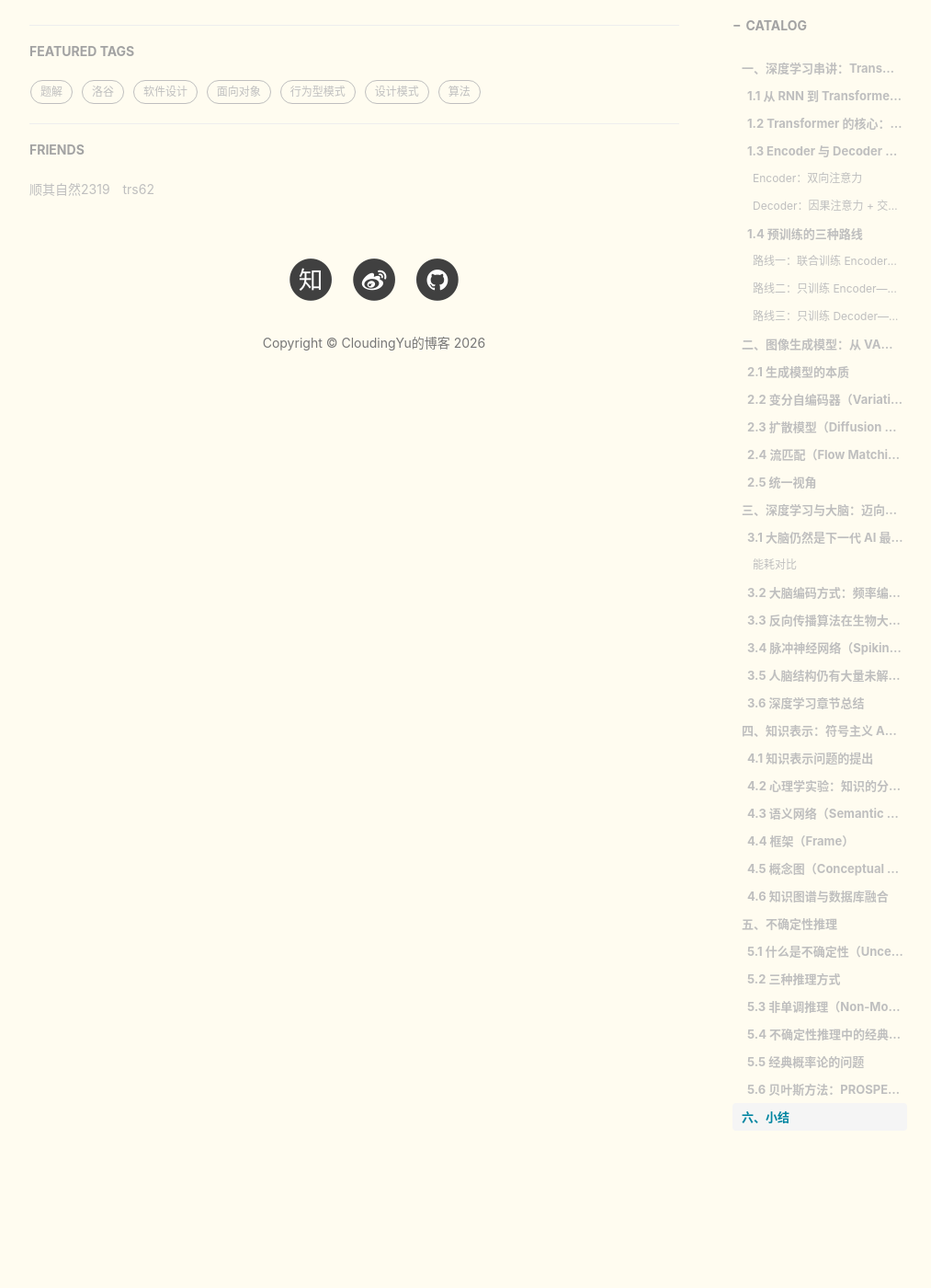
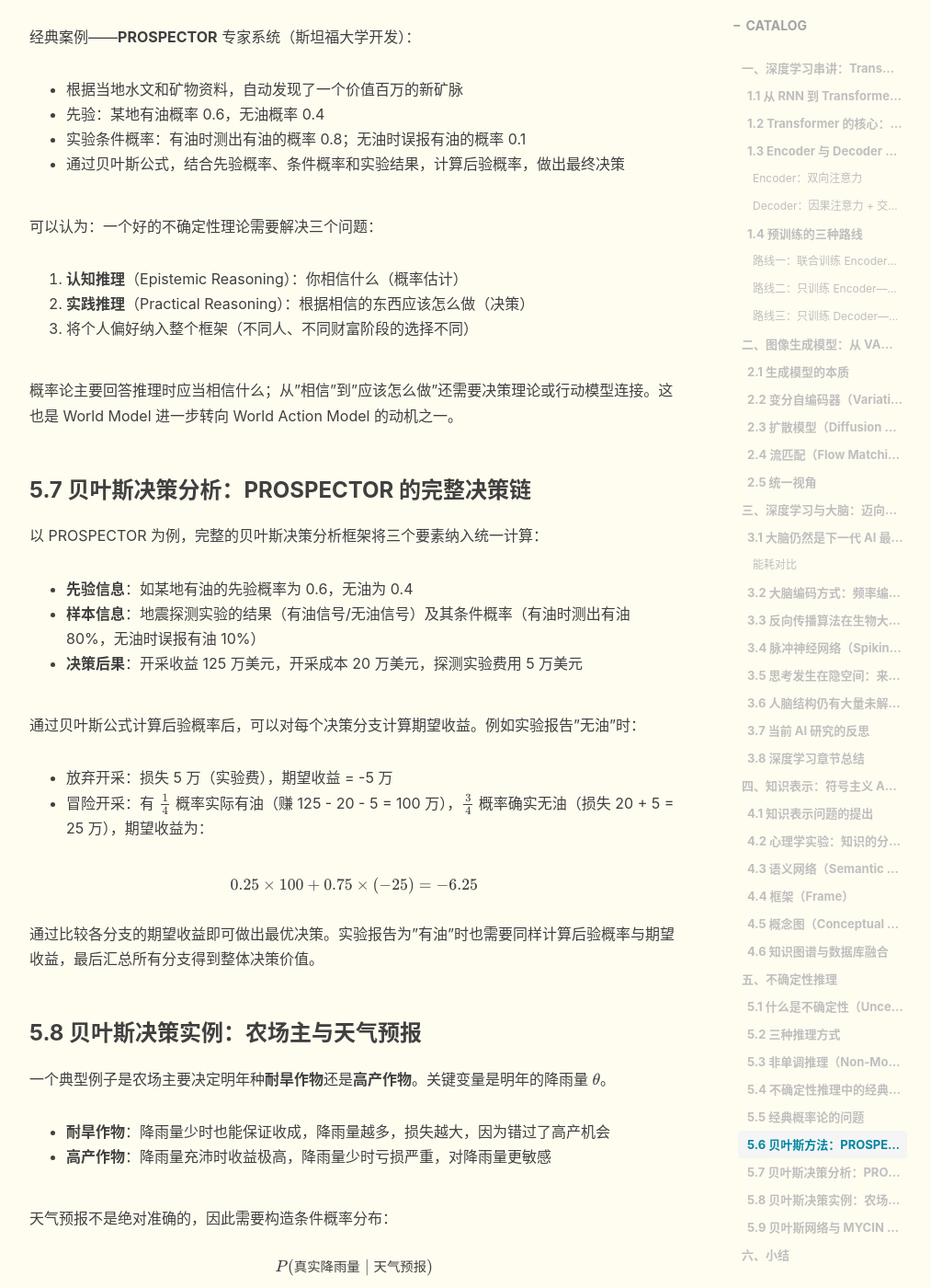
Before and after one commit to cloudingyu/cloudingyu.github.io, a Jekyll site: the page built from _notes/ai/2026-05-22.md, in a window 1280 px wide and 1400 px high, scrolled down 15092 px. Shown: the whole window at 92% size, without its empty margins (233-1246 px from the left). Built offline with Jekyll 4.4.1, drawn with Linux system fonts in a browser that asks for light colours; nearby versions of some CDN libraries; formulas are drawn with MathJax 3; comment, search, counter and statistics services are not loaded; a style sheet for code colours, icons or effects is not loaded; some of the changed text lies outside the part shown.

Commit message:
update 5.22 ai notes

```diff
--- a/_notes/ai/2026-05-22.md
+++ b/_notes/ai/2026-05-22.md
@@ -1,7 +1,7 @@
 ---
 layout: post
-title: '知识表示'
-subtitle: 'Transformer演进、图像生成与符号主义知识表示'
+title: '智能表示'
+subtitle: '从深度模型到符号知识表示的智能系统主线'
 course: '人工智能'
 course_description: '机器学习、搜索、神经网络与智能系统基础。'
 date: 2026-05-22
@@ -15,11 +15,11 @@
 
 回顾整个发展脉络的起点：**循环神经网络**（Recurrent Neural Network, RNN）处理序列的方式，是对序列中的每个元素逐步读入，将其融合到模型的记忆单元中，形成一个历史序列与当前输入的信息摘要（压缩包），再读入下一个元素并更新记忆。
 
-> 这个机制本身是"比较完美的一个想法"，很直观。
+这个机制直观地把历史信息压缩进固定维度的记忆状态中。
 
 但关键瓶颈在于：记忆单元的**向量维度有限**，对长程信息无法有效保留。Transformer 的突破性思想是：**不持续处理所有信息，而是去检索**。
 
-> **总结**：Attention 机制本质上就是"检索"在向量级别深度框架中的一种实现。
+Attention 机制本质上可以理解为向量空间中的检索：用当前位置的查询向量在上下文中寻找相关信息，并按相关性聚合内容。
 
 ### 1.2 Transformer 的核心：Q、K、V
 
@@ -57,14 +57,14 @@
 #### 路线一：联合训练 Encoder + Decoder
 
 **T5** (Text-to-Text Transfer Transformer)：
-- 思路非常"暴力"：在原输入语句中随机删掉一些词或位置上的内容，让 Decoder 生成被 mask 掉的那些部分。
+- 基本思路是在原输入语句中随机删掉一些词或位置上的内容，让 Decoder 生成被 mask 掉的那些部分。
 - 这很像后来的 Masked Language Model，但 T5 是联合训练 Encoder 和 Decoder。
 
 **BART** (Bidirectional and Auto-Regressive Transformer)：
-- 在 T5 的基础上更加"暴力"：对输入句子经过各种加噪声和篡改——随机挖掉词、随机替换词、打乱词序位置，然后让 Decoder 恢复原始句子。
+- 在 T5 的基础上进一步增强扰动：对输入句子进行各种加噪声和篡改——随机挖掉词、随机替换词、打乱词序位置，然后让 Decoder 恢复原始句子。
 - 本质上是一个**降噪自编码器**（Denoising Autoencoder）。
 
-> 遗憾的是，这两种设计都没有被后来的大模型时代所接受。
+这两种 Encoder-Decoder 预训练设计在大模型时代并未成为主流路线。
 
 #### 路线二：只训练 Encoder——BERT
 
@@ -74,11 +74,11 @@
 - **序列标注**：如中文分词、信息抽取（合同要素抽取等）
 - 但它**无法做生成任务**，因为它只是 Encoder
 
-> 历史顺序是：GPT 最早，然后才是 BERT，再后是 T5 和 BART。但由于 Google 影响力大，长时间都被 BERT 和 Google 带偏了，GPT 的第一篇文章几乎默默无闻。
+从时间顺序看，GPT 早于 BERT，之后才出现 T5 和 BART。由于 BERT 在学术界和工业界影响很大，Decoder-only 的 GPT 路线在早期受到的关注相对较少。
 
 #### 路线三：只训练 Decoder——GPT（最终胜出）
 
-**GPT** (Generative Pre-trained Transformer) 最早（比 BERT 还早约两个月），它完全抛弃 Encoder，只用 Decoder 的因果注意力。分析 GPT 最终胜出的三个原因：
+**GPT** (Generative Pre-trained Transformer) 最早（比 BERT 还早约两个月），它完全抛弃 Encoder，只用 Decoder 的因果注意力。分析 GPT 最终胜出的四个原因：
 
 **第一，解码效率高（KV Cache）**：
 - 由于是单向因果注意力，已经处理过的 token 的 Q、K、V 不会再发生变化，可以放入缓存复用。
@@ -93,10 +93,10 @@
 - **所有 NLP 任务都可以转化为"给上文补下文"的生成任务**。
 
 **第四，涌现出 Zero-shot 能力（最重要）**：
-- GPT 在学习了数十种不同任务后，居然能够**泛化到训练中从未见过的新任务上**——只需要修改提示词。
+- GPT 在学习了数十种不同任务后，能够**泛化到训练中从未见过的新任务上**——只需要修改提示词。
 - 这种 **Zero-shot Ability** 正是当代大语言模型成功的最核心因素。
 
-> **关键**：这才是现在大模型成功的最重要的一篇文章——发现了 zero-shot 能力。
+Zero-shot 能力的发现，是 Decoder-only 语言模型走向通用任务接口的重要转折点。
 
 ## 二、图像生成模型：从 VAE 到扩散模型到流匹配
 
@@ -150,13 +150,13 @@
 - 在流匹配基础上加上随机因素 → **扩散模型**（解随机微分方程）
 - 在扩散模型基础上将时间步设为 1 → **VAE**
 
-> **评价**：现在像 Sora 这样的顶级图像和视频生成模型，已经从扩散模型走到了流匹配模型。图像生成领域的理论进步比 GPT 领域更大——"那些 agent、skill、tool 基本都是工程，没有像图像生成这样推陈出新"。
+以 Sora 等图像和视频生成模型为代表，生成模型正在从扩散模型走向流匹配模型。相较于围绕大语言模型的许多工程化扩展，图像生成领域在概率路径和微分方程建模上的理论演进更明显。
 
 ## 三、深度学习与大脑：迈向真正的智能
 
 ### 3.1 大脑仍然是下一代 AI 最可参考的对象
 
-> GPT 肯定不是终结。它只是人类短短 20-30 年中的一个技术，今后一定还会发生变化。
+GPT 并不是智能系统发展的终点，而是近几十年神经网络技术演进中的一个阶段性形态。
 
 #### 能耗对比
 
@@ -188,14 +188,22 @@
 
 BP 算法在生物大脑中无法实现的原因：
 
+**第零，锥体神经元提供了一种可能的梯度替代方案**：
+
+大脑新皮层中约 80% 的神经元属于**锥体神经元**（Pyramidal Neuron），也称金字塔型神经元。这类神经元的树突系统分为两部分：
+- **顶端树突**（Apical Dendrite）：接收高层神经元的反馈信号
+- **底端树突**（Basal Dendrite）：接收低层神经元的输入信号
+
+如果这两组反馈在神经元内部产生电压差，在某种意义上可以替代反向传播中的梯度信号。由于新皮层中大量神经元都具有这种结构，梯度方向的信息至少在局部神经元层面存在可能的表示方式。但这只解决了"局部梯度"问题，距离完整的反向传播机制仍有关键障碍。
+
 **第一，权重对称性问题**：
 - BP 要求前向传播和反向传播使用**完全相同的权重**
 - 生物神经元只有单向连接，从未观察到前向和反馈使用同一权重
 - 虽然有一篇 Nature Communication 证明反向权重即使随机给定也能实现 BP，但这仅解决了部分问题
 
 **第二，全局同步协调问题**：
-- BP 需要一个全局调度器：先告诉"现在前向"，存好梯度；再说"开始反向"
-- 生物大脑不可能在学习时让部分神经元停机等待统一信号——否则老虎来了都不知道跑
+- BP 需要一个全局调度器：先执行前向传播并保存中间量，再统一启动反向传播
+- 生物大脑不可能在学习时让部分神经元停机等待统一信号，否则会削弱对外界刺激的即时响应能力
 
 **第三，梯度链式法则需要全局协调**：
 - 链式求导本质上要协调所有参与神经元，就像一个"指挥家"统一指挥
@@ -214,19 +222,34 @@
 - 在简单任务上已经打败了同等规模的传统人工神经网络
 - IBM 的 TrueNorth 项目已经做到 1B 规模，离主流 15B 模型虽有差距，但在持续推进
 
-> **注意**：我们实验室也做 SNN，但越研究越觉得不太靠谱。它现在更多走向了低能耗场景，很难在性能上与 GPT 这样的大模型竞争。
+SNN 当前更适合低能耗场景；从通用智能性能看，它仍很难与 GPT 这类大模型竞争。
 
-### 3.5 人脑结构仍有大量未解之谜
+### 3.5 思考发生在隐空间：来自 Nature 的证据
+
+有研究系统性地讨论了**人类思考发生在隐空间**（Latent Space）中的可能性。这里的隐空间指神经元之间的交互活动；语言只是这个隐空间中思维过程的解码输出，是一种外在表现。
+
+动物在没有语言的情况下也能对外界危险做出反应，说明认知过程并不依赖显式语言才能发生。大模型的工作方式与此有相似之处：内部计算发生在 hidden states 中，离散词汇输出只是最后的解码结果。
+
+### 3.6 人脑结构仍有大量未解之谜
 
 - 当前大模型基本都是**前馈**（Feedforward）的，而大脑中存在大量**循环结构**（Recurrent loops）
 - 大脑中有三个自循环神经环路（highly responsive structures），它们不接受外界输入，却对其他神经元有显著的调节作用——这些环路在学习中扮演什么角色，至今不清楚
 - 脑科学计划从低到高：小鼠 → 大鼠 → 猫 → 人。小鼠基本搞定了，猫现在搞不定，人还遥遥无期
 
-### 3.6 深度学习章节总结
+### 3.7 当前 AI 研究的反思
+
+**关于 Auto-Research / Auto-Scientist**：当前一些 auto-research 系统本质上仍接近大规模并行的 ablation experiment 或**网格搜索**（Grid Search）：自动组合神经网络的超参数，跑出表现最好的配置并报告结果。这类系统可以提高实验效率，但未必等同于真正的科学洞察。它可能逐步达到中等研究助理的实验执行能力，但离自主提出高质量科学问题仍有距离。
+
+**关于当前大模型的问题**：
+- GPT 的自回归生成范式天然倾向于"继续往后接"，因此幻觉问题很难仅靠生成机制本身彻底消除
+- 语言并不是最高效的思维载体。用 token 序列实现推理，效率低于隐空间中的并行计算
+- GPT 是当前技术演进中的阶段性形态，而不是智能系统的终点
+
+### 3.8 深度学习章节总结
 
 深度学习本质是用**分层**（Hierarchical）的方式，通过**函数复合**从低层特征逐步学到高层抽象表征的方法。其训练范式主要是**预训练 + 下游任务微调**。
 
-> **关键**：深度学习不是人工智能的全部。深度学习在表示学习里，表示学习在机器学习里，机器学习在人工智能里。后面将进入**符号主义**（Symbolism）的内容——人工智能的另一条实现路径。
+深度学习不是人工智能的全部。深度学习属于表示学习，表示学习属于机器学习，而机器学习只是人工智能的一部分。**符号主义**（Symbolism）提供了人工智能的另一条实现路径。
 
 ## 四、知识表示：符号主义 AI 的基石
 
@@ -275,7 +298,7 @@
 - 重名、歧义问题难以处理
 - 语义关系类型繁多，缺乏统一标准
 
-> **评价**：知识图谱没有在哪个公司真正很好稳定地落过地。代价很高，但没有真正落地。
+知识图谱在大规模稳定落地中成本较高，常见难点包括知识维护、实体对齐、关系标准化和跨源冲突处理。
 
 ### 4.4 **框架**（Frame）
 
@@ -342,7 +365,7 @@
 100 万张彩票中只有一张中奖。单独评估每一张彩票时，理性的人都会认为"这张不会中奖"（概率极低），但这个判断应用到全部彩票上就错了——因为总有一张会中奖。这被称为**集体否认**（Collective Denial）。
 
 **前言悖论（Preface Paradox）**：
-一位学者花五年写了一本 800-1000 页的书，书中所有定理都丝丝入扣、互相支撑。但统计学家朋友指出：按照统计经验，这么长、这么有趣的一本书，几乎必然有至少一个定理是错的。由于作者不能指出哪个定理错、错多少，按照逻辑，整本书的所有定理都可以被认为是错的——五年心血写了 nothing。
+一位学者花五年写了一本 800-1000 页的书，书中所有定理都丝丝入扣、互相支撑。但统计学家朋友指出：按照统计经验，这么长、这么有趣的一本书，几乎必然有至少一个定理是错的。由于作者不能指出哪个定理错、错多少，按照逻辑，整本书的所有定理都可以被认为是错的——长期写作成果反而陷入整体可信性危机。
 
 **循环否认（Circular Denial）**：
 多个人互相作证但构成循环——A 说 B 不可靠，B 说 C 不可靠，C 说 A 不可靠。当其中某人说"外面在下雨"时，你如何判断真假？
@@ -372,8 +395,58 @@
 2. **实践推理**（Practical Reasoning）：根据相信的东西应该怎么做（决策）
 3. 将个人偏好纳入整个框架（不同人、不同财富阶段的选择不同）
 
-> 概率论只告诉我们推理时相信什么，但"相信"和"应该怎么做"之间还缺一个好理论将它们关联起来。这也是现在 World Model 转向 World Action Model 的原因。
+概率论主要回答推理时应当相信什么；从"相信"到"应该怎么做"还需要决策理论或行动模型连接。这也是 World Model 进一步转向 World Action Model 的动机之一。
+
+### 5.7 贝叶斯决策分析：PROSPECTOR 的完整决策链
+
+以 PROSPECTOR 为例，完整的贝叶斯决策分析框架将三个要素纳入统一计算：
+
+- **先验信息**：如某地有油的先验概率为 0.6，无油为 0.4
+- **样本信息**：地震探测实验的结果（有油信号/无油信号）及其条件概率（有油时测出有油 80%，无油时误报有油 10%）
+- **决策后果**：开采收益 125 万美元，开采成本 20 万美元，探测实验费用 5 万美元
+
+通过贝叶斯公式计算后验概率后，可以对每个决策分支计算期望收益。例如实验报告"无油"时：
+- 放弃开采：损失 5 万（实验费），期望收益 = -5 万
+- 冒险开采：有 $\frac{1}{4}$ 概率实际有油（赚 125 - 20 - 5 = 100 万），$\frac{3}{4}$ 概率确实无油（损失 20 + 5 = 25 万），期望收益为：
+
+$$
+0.25 \times 100 + 0.75 \times (-25) = -6.25
+$$
+
+通过比较各分支的期望收益即可做出最优决策。实验报告为"有油"时也需要同样计算后验概率与期望收益，最后汇总所有分支得到整体决策价值。
+
+### 5.8 贝叶斯决策实例：农场主与天气预报
+
+一个典型例子是农场主要决定明年种**耐旱作物**还是**高产作物**。关键变量是明年的降雨量 $\theta$。
+
+- **耐旱作物**：降雨量少时也能保证收成，降雨量越多，损失越大，因为错过了高产机会
+- **高产作物**：降雨量充沛时收益极高，降雨量少时亏损严重，对降雨量更敏感
+
+天气预报不是绝对准确的，因此需要构造条件概率分布：
+
+$$
+P(\text{真实降雨量} \mid \text{天气预报})
+$$
+
+同时还需要定义损失函数 $L(\theta, a)$：
+- 种耐旱作物时，$L$ 随 $\theta$ 增大而增大
+- 种高产作物时，$L$ 随 $\theta$ 增大而减小，但斜率更陡
+
+有了先验（历史降雨分布）、样本信息（天气预报条件概率）和决策后果（损失函数），就可以在贝叶斯框架中计算每种 action 的**期望损失**，从而做出最优种植决策。这个例子体现了贝叶斯分析的核心思想：把先验信息、样本信息和决策后果放在同一个框架中统一分析。
+
+### 5.9 贝叶斯网络与 MYCIN 专家系统
+
+**贝叶斯网络**（Bayesian Network）用于在复杂领域中压缩完整贝叶斯公式的条件概率计算。PROSPECTOR 能够成功，一个重要原因是矿物探测涉及的自然元素有限，条件概率可以通过大量文献和经验反复修正；但在**医学诊断**中，疾病种类、个体差异和化验指标都极其复杂，完整条件概率连乘很快变得不可行。
+
+贝叶斯网络用**有向图**表示疾病、症状与证据之间的关系，只保留真正相关的依赖，去除不必要的连接。它将贝叶斯理论与图模型结合起来，成为不确定性推理中的重要方法。
+
+**MYCIN 专家系统**是斯坦福大学开发的血液病诊断和处方专家系统。研究人员通过医生访谈提取诊疗规则，例如"若若干条件满足，则某结论具有一定置信度"。这类知识组织方式引出了**产生式规则**及可信度理论。
+
+一条完整的可信度理论（Certainty Factor）通常需要三层结构：
+1. **证据融合层**：多个证据如何逐步融合
+2. **规则推导层**：融合后的证据如何推导出结论，即证据 × 规则 → 置信度
+3. **结论合并层**：当多条规则指向同一结论时，如何合并可信度，并保证合并结果满足**交换律**
 
 ## 六、小结
 
-深度学习章节到此结束。后续内容将进入相对传统但正在重新重要起来的人工智能方法——**符号主义**（基于逻辑学的推理和基于心理学的推理），包括**逻辑语言**和**产生式规则**两种范式。机器学习和深度学习的数学基础是**概率论**和**线性代数**，建议阅读有几何直觉的教材（如 Strang 的线性代数）。
+本篇笔记串联了深度学习、生成模型、类脑计算、符号主义知识表示与不确定性推理。深度学习依赖向量表示和梯度优化，符号主义依赖显式知识与推理机制；概率论和线性代数则构成机器学习与深度学习的重要数学基础。
```
Also changed, not shown: prompt.md (+3 -1 lines).
